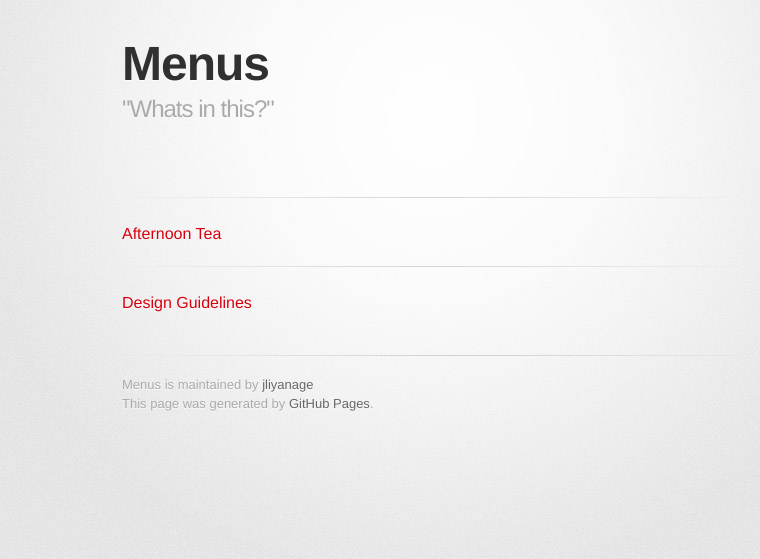
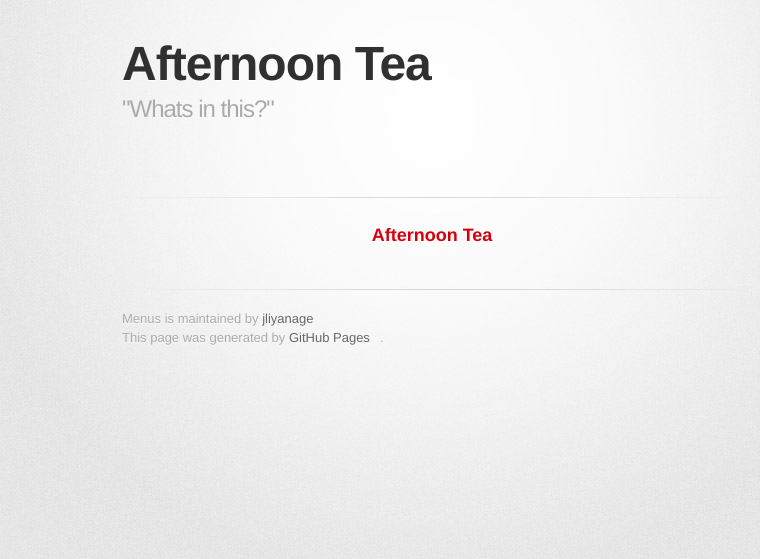
Before and after one commit to jliyanage/markdown_menus, a Jekyll site: the page built from index.md, in a window 1280 px wide. Shown: the top 559 px of the page, without its empty margins (208-968 px from the left). Built offline with Jekyll 4.4.1, drawn with Linux system fonts in a browser that asks for light colours; some web fonts are replaced; our own code applies the rules of GitHub Pages for plain Markdown files.

Commit message:
edit pages

```diff
--- a/_sass/jekyll-theme-tactile.scss
+++ b/_sass/jekyll-theme-tactile.scss
@@ -255,7 +255,7 @@ h2 {
 }
 
 h3 {
-  text-align: right;
+  text-align: center;
   margin-bottom: 8px;
   font-size: 18px;
   font-weight: bold;
@@ -294,7 +294,7 @@ p a {
 blockquote {
   padding: 0 0 0 30px;
   margin-bottom: 20px;
-  font-size: 1.6em;
+  font-size: 0.8em;
   border-left: 10px solid #e9e9e9;
 }
 
@@ -324,6 +324,7 @@ footer {
 }
 
 footer a {
+  padding-right: 10px;
   color: #666;
 }
 footer a:hover {
--- a/index.md
+++ b/index.md
@@ -2,7 +2,4 @@
 layout: default
 ---
 
-[Afternoon Tea](./markdown_menus/afternoon_tea.md)
-
-***
-[Design Guidelines](./guidelines.md)
+### [Afternoon Tea](./markdown_menus/afternoon_tea.md)
```
Also changed, not shown: markdown_menus/afternoon_tea.md (+0 -3 lines).
